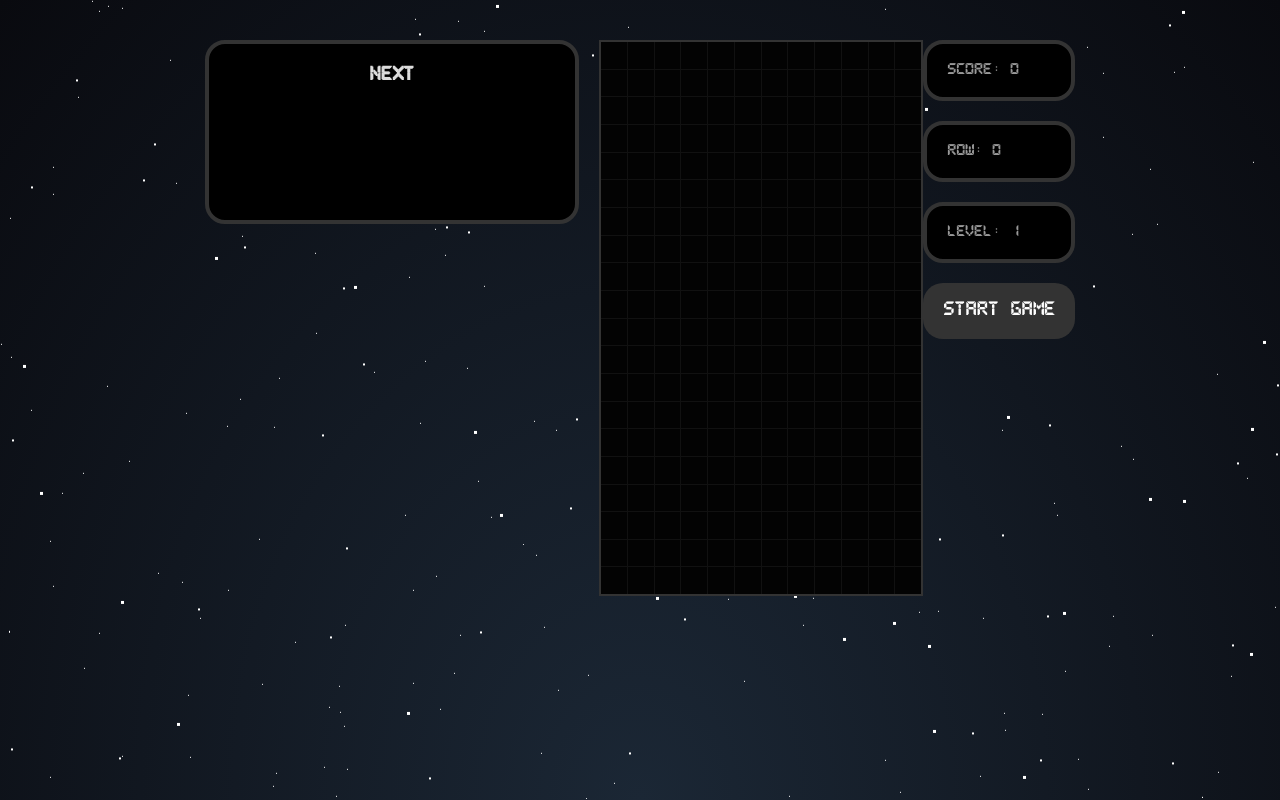
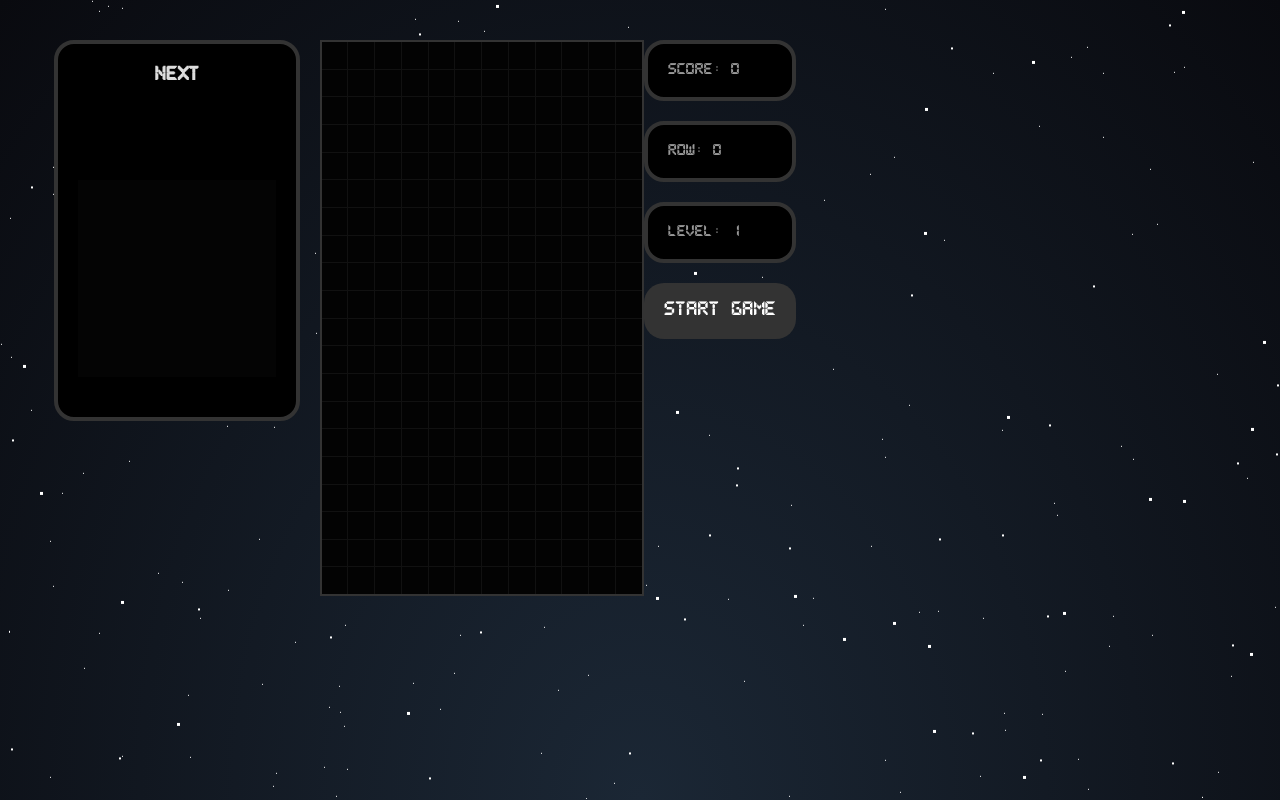
Before and after one commit to leocortezdev/react-tetris, a React (Create React App) app: page / in a window 1280 px wide. Built offline with nearby package versions, Linux system fonts and the light colour scheme.

Commit message:
Next tetris block working

```diff
--- a/src/components/Tetris.jsx
+++ b/src/components/Tetris.jsx
@@ -121,7 +121,7 @@ const Tetris = () => {
             <NextTetrisBlock tetrisBlock={nextBlock} />
           </>
         </aside>
-        <Stage stage={stage} />
+        <Stage stage={stage} className="stage"/>
         <aside>
           {gameOver ? (
             <Display gameOver={gameOver} text="Game Over" />
--- a/src/components/styles/StyledCell.js
+++ b/src/components/styles/StyledCell.js
@@ -8,4 +8,10 @@ export const StyledCell = styled.div`
   border-right-color: rgba(${({color}) => color}, 1);
   border-top-color: rgba(${({color}) => color}, 1);
   border-left-color: rgba(${({color}) => color}, 0.3);
+
+  &::after {
+    padding-bottom: 100%;
+    content: "";
+    display: block;
+  }
 `;
--- a/src/components/styles/StyledTetris.js
+++ b/src/components/styles/StyledTetris.js
@@ -1,12 +1,14 @@
-import styled from 'styled-components';
+import styled from "styled-components";
 
 // image import
 
-
 export const StyledTetrisWrapper = styled.div`
-    height: 100%;
-    width: 100%;
-`
+  height: 100vh;
+  width: 100vw;
+  max-width: 850px;
+  outline: none;
+  font-size: ${(props) => 1 - props.nPlayers * 0.1}rem;
+`;
 
 export const StyledTetrisArea = styled.div`
   position: relative;
```
